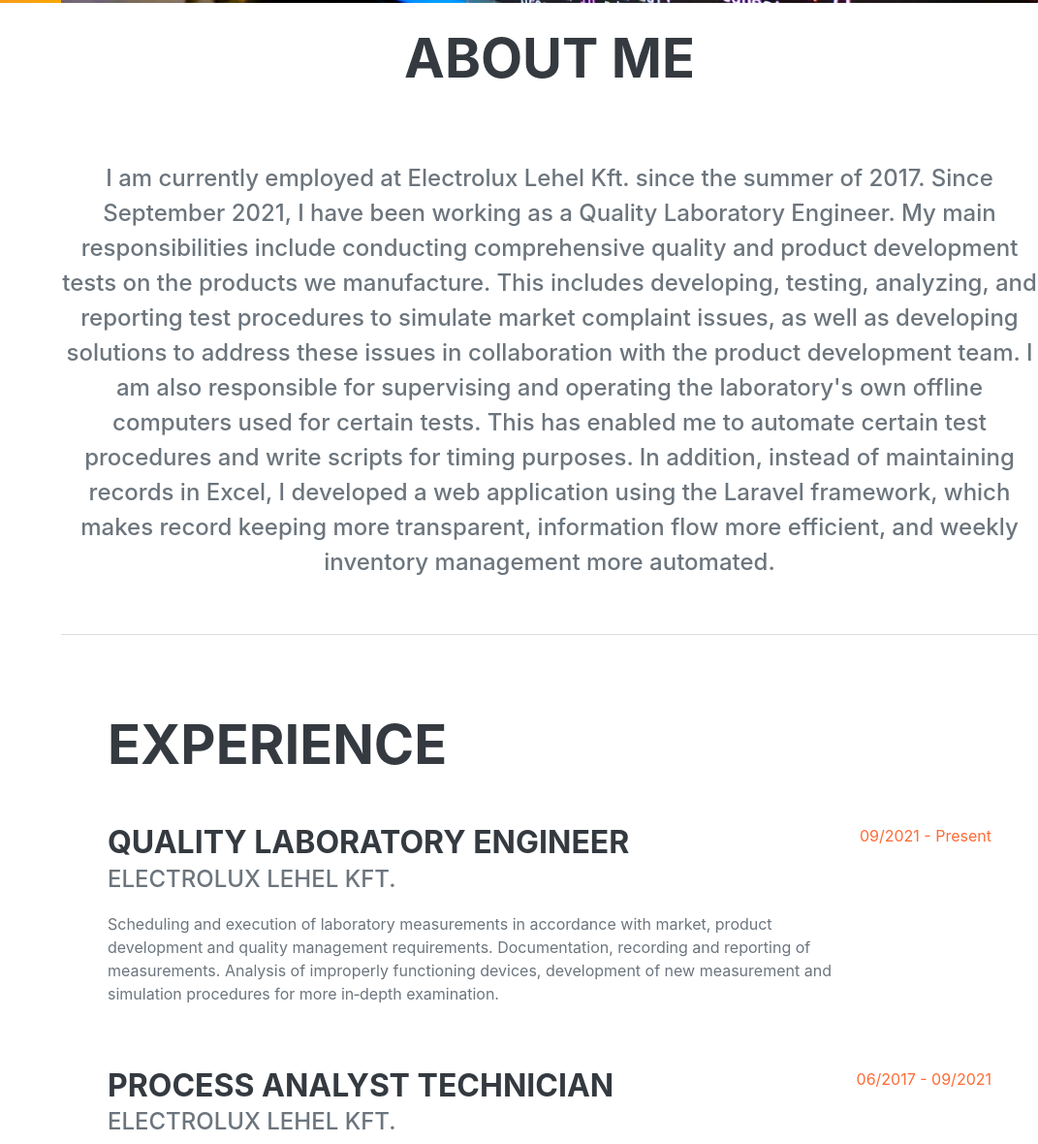
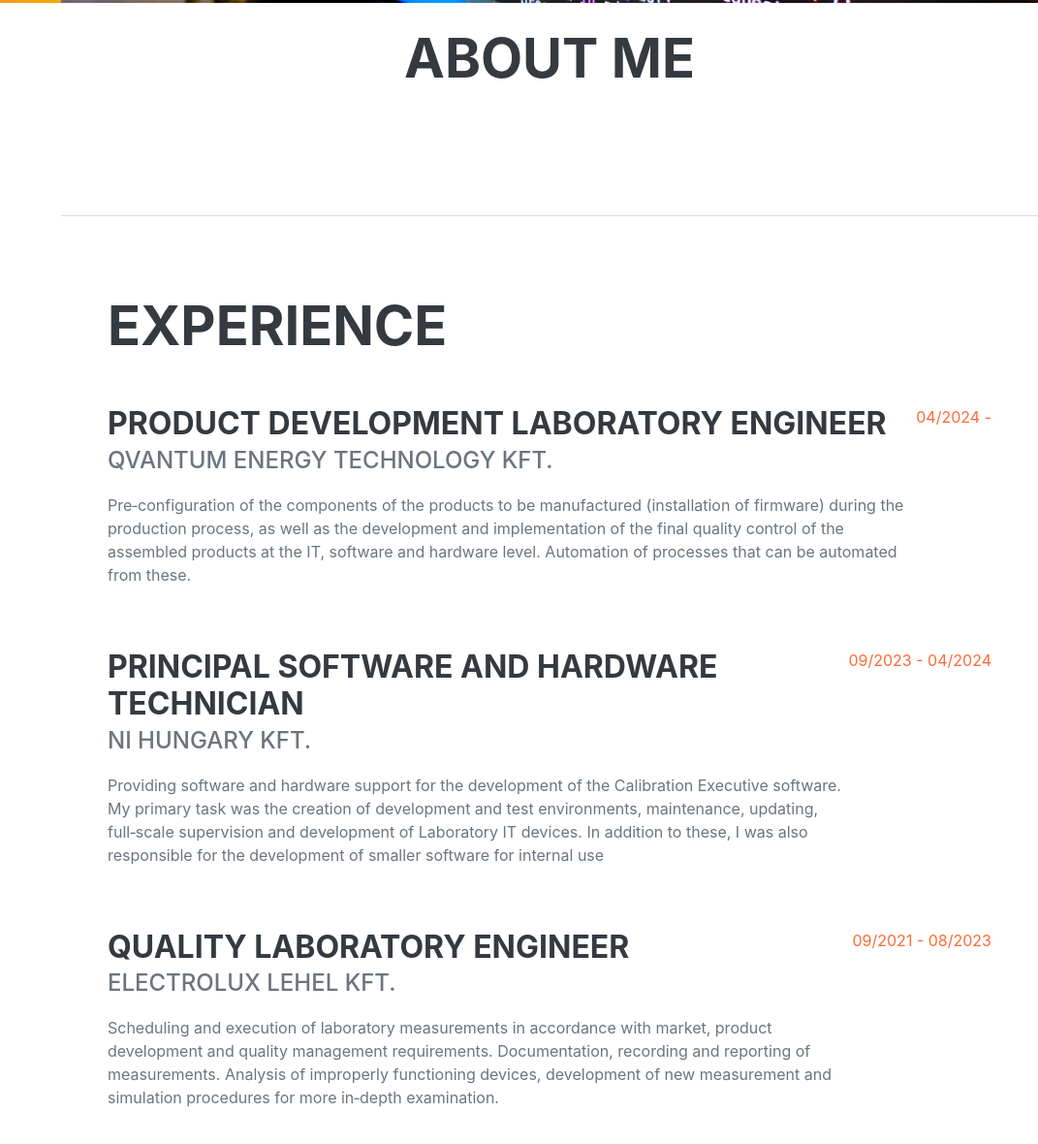
Before and after one commit to ColossalK3nny/ColossalK3nny.github.io, a plain HTML site: page index.html in a window 1280 px wide. Shown: the part 797-1977 px from the top of the page at 97% size, without its empty margins (209-1280 px from the left). Drawn offline with nearby package versions, Linux system fonts and the light colour scheme; a web font is replaced by a local one.

Commit message:
Alakulása nekije

```diff
--- a/index.html
+++ b/index.html
@@ -147,18 +147,7 @@
       <div class="about mb-3 text-center d-flex py-4" data-aos="fade-up" data-aos-delay="840"
       data-aos-easing="linear"
       data-aos-duration="500">
-      <p data-lang="about-text"> I am currently employed at Electrolux Lehel Kft. since the summer of 2017. Since
-        September 2021, I have been working as a Quality Laboratory Engineer. My main
-        responsibilities include conducting comprehensive quality and product development tests
-        on the products we manufacture. This includes developing, testing, analyzing, and
-        reporting test procedures to simulate market complaint issues, as well as developing
-        solutions to address these issues in collaboration with the product development team. I am
-        also responsible for supervising and operating the laboratory's own offline computers used
-        for certain tests. This has enabled me to automate certain test procedures and write
-        scripts for timing purposes. In addition, instead of maintaining records in Excel, I
-        developed a web application using the Laravel framework, which makes record keeping
-        more transparent, information flow more efficient, and weekly inventory management more
-        automated.
+      <p data-lang="about-text">
      </p>
       </div>
       </section>
@@ -167,6 +156,45 @@
       <section class="resume-section" id="experience">
         <div  class="resume-section-content">
           <h2 data-lang="experience" data-aos="fade-up" data-aos-delay="400" data-aos-duration="480" class="mb-5">Experience</h2>
+
+
+          <div data-aos="fade-up" data-aos-delay="400" data-aos-duration="500"
+            class="d-flex flex-column flex-md-row justify-content-between mb-5">
+            <div class="flex-grow-1">
+              <h3 data-lang="prod_dev" class="mb-0">Product Development Laboratory Engineer</h3>
+              <div class="subheading mb-3">Qvantum Energy Technology Kft.</div>
+              <p data-lang="dev">
+                Pre‑configuration of the components of the products to be
+                manufactured (installation of firmware) during the production
+                process, as well as the development and implementation of the
+                final quality control of the assembled products at the IT, software
+                and hardware level. Automation of processes that can be
+                automated from these.
+              </p>
+            </div>
+            <div class="flex-shrink-0">
+              <span class="text-primary">04/2024 - </span>
+            </div>
+          </div>
+
+          <div data-aos="fade-up" data-aos-delay="400" data-aos-duration="500"
+            class="d-flex flex-column flex-md-row justify-content-between mb-5">
+            <div class="flex-grow-1">
+              <h3 data-lang="principal_technician" class="mb-0">Principal Software and Hardware Technician</h3>
+              <div class="subheading mb-3">NI Hungary Kft.</div>
+              <p data-lang="principal">
+                Providing software and hardware support for the development of
+                the Calibration Executive software. My primary task was the
+                creation of development and test environments, maintenance,
+                updating, full‑scale supervision and development of Laboratory IT
+                devices. In addition to these, I was also responsible for the
+                development of smaller software for internal use
+              </p>
+            </div>
+            <div class="flex-shrink-0">
+              <span class="text-primary">09/2023 - 04/2024</span>
+            </div>
+          </div>
           <div data-aos="fade-up" data-aos-delay="400" data-aos-duration="500"
             class="d-flex flex-column flex-md-row justify-content-between mb-5">
             <div class="flex-grow-1">
@@ -180,7 +208,7 @@
               </p>
             </div>
             <div class="flex-shrink-0">
-              <span data-lang="date" class="text-primary">09/2021 - Present</span>
+              <span class="text-primary">09/2021 - 08/2023</span>
             </div>
           </div>
           <div data-aos="fade-up" data-aos-delay="400" data-aos-duration="500"
--- a/translations.json
+++ b/translations.json
@@ -24,12 +24,12 @@
         "hu": "Érdeklődési kör"
       },
       "about-text": {
-        "en": "I am currently employed at Electrolux Lehel Kft. since the summer of 2017. Since September 2021, I have been working as a Quality Laboratory Engineer. My main responsibilities include conducting comprehensive quality and product development tests on the products we manufacture. This includes developing, testing, analyzing, and reporting test procedures to simulate market complaint issues, as well as developing solutions to address these issues in collaboration with the product development team. I am also responsible for supervising and operating the laboratory's own offline computers used for certain tests. This has enabled me to automate certain test procedures and write scripts for timing purposes. In addition, instead of maintaining records in Excel, I developed a web application using the Laravel framework, which makes record keeping more transparent, information flow more efficient, and weekly inventory management more automated.",
-        "hu": "Jelenleg az Electrolux Lehel Kft. alkalmazásában állok, 2017 nyara óta. 2021 szeptembere óta Minőségirányítási labormérnök pozíciót töltök be. Főbb feladataim közé tartozik az általunk gyártott termékek minőségügyi és termékfejlesztési szempontból történő átfogó vizsgálata. Ebbe bele tartoznak például a piaci reklamációs problémák szimulálására teszteljárások kidolgozása, tesztelése, elemzése, riportálása és a termékfejlesztési csapattal ezen probléma megoldására fejlesztések kidolgozása. Feladatom még, bizonyos tesztekhez használt, a labor saját offline számítógépeinek felügyelete és üzemeltetése is. Ezáltal lehetőségem nyílt bizonyos teszt eljárások automatizálására vagy éppen időzítésére használatos scriptek írására, futtatására. Ezen felül a még excelben vezetett nyilvántartó táblázat helyett Laravel keretrendszerben fejlesztettem egy webalkalmazást, amely segítségével átláthatóbb a nyilvántartás, hatékonyabb az információ áramlás, illetve a heti leltár is automatizálható."
+        "en": "",
+        "hu": ""
       },
       "about-text2": {
-        "en": "In addition to my work, I am currently a student of theComputer Science, Software Developer specialisation at Nyíregyházi Egyetem, where I am currently completing my final semester. I plan to continue my studies in a BSc program starting from September.",
-        "hu": "  Munkám mellett jelenleg a Nyíreyházi Egyetem Programtervező informatikus Foszk. szakának hallgatója vagyok, ahol jelenleg már utolsó félévem teljesítem. Terveim szerint szeptembertől tanulmányaimat Bsc képzésen szeretném folytatni."
+        "en": "",
+        "hu": ""
       },
       "engineer": {
         "en": "Quality laboratory engineer",
@@ -38,10 +38,6 @@
       "engineer2": {
         "en": "Scheduling and execution of laboratory measurements in accordance with market, product development and quality management requirements. Documentation, recording and reporting of measurements. Analysis of improperly functioning devices, development of new measurement and simulation procedures for more in‑depth examination.",
         "hu": "Labormérések ütemezése, kivitelezése a piaci, termékfejlesztési és minőségirányítási igényeknek megfelelően. Ezen mérések dokumentálása, jegyzőkönyvezése, riportálása. Nem megfelelően működő készülékek elemzése, behatóbb vizsgálatához új mérési és szimulációs eljárások kidolgozása."
-      },
-      "date": {
-        "en": "09/2021 - Present",
-        "hu": "09/2021 - Jelenleg is"
       },
       "technician": {
         "en": "Process Analyst Technician",
@@ -159,7 +155,27 @@
       "Weather":{
         "en": "Android Weather App",
         "hu": "Android Időjárás App"
-      }
+      },
+
+      "principal_technician": {
+        "en": "Principal Software and Hardware Technician",
+        "hu": "Vezető Szoftver és Hardver Technikus"
+      },
+
+        "principal": {
+          "en": "Providing software and hardware support for the development of the Calibration Executive software. My primary task was the creation of development and test environments, maintenance, updating, full-scale supervision and development of Laboratory IT devices. In addition to these, I was also responsible for the development of smaller software for internal use.",
+          "hu": "Szoftveres és hardveres támogatást nyújtottam a Calibration Executive szoftver fejlesztéséhez. Elsődleges feladatom volt a fejlesztési és tesztkörnyezetek létrehozása, karbantartása, frissítése, valamint a Laboratóriumi IT eszközök teljes körű felügyelete és fejlesztése. Emellett belső használatra szánt, a labor működését egyszerűsítő automatizáló kisebb szoftverek fejlesztésében is részt vettem."
+        },
+
+      "prod_dev": {
+        "en": "Product Development Engineer",
+        "hu": "Termékfejlesztési Mérnök"
+      },
+
+    "dev": {
+      "en": "Pre‑configuration of the components of the products to be manufactured (installation of firmware) during the production process, as well as the development and implementation of the final quality control of the assembled products at the IT, software and hardware level. Automation of processes that can be automated from these.",
+      "hu": "A gyártandó termékek komponenseinek előzetes nagy darabszámú konfigurálásának (firmware‑ek telepítése) kidolgozása a gyártási folyamat során, valamint az összeszerelt termékek végső minőség és működés ellenőrzésének kidolgozása és megvalósítása IT, szoftver és hardver szinten. Ezekből automatizálható folyamtok automatizálása, akár egyedileg fejlesztett, írt szkriptekkel, szoftverekkel"
+    }
 
 
 
```
